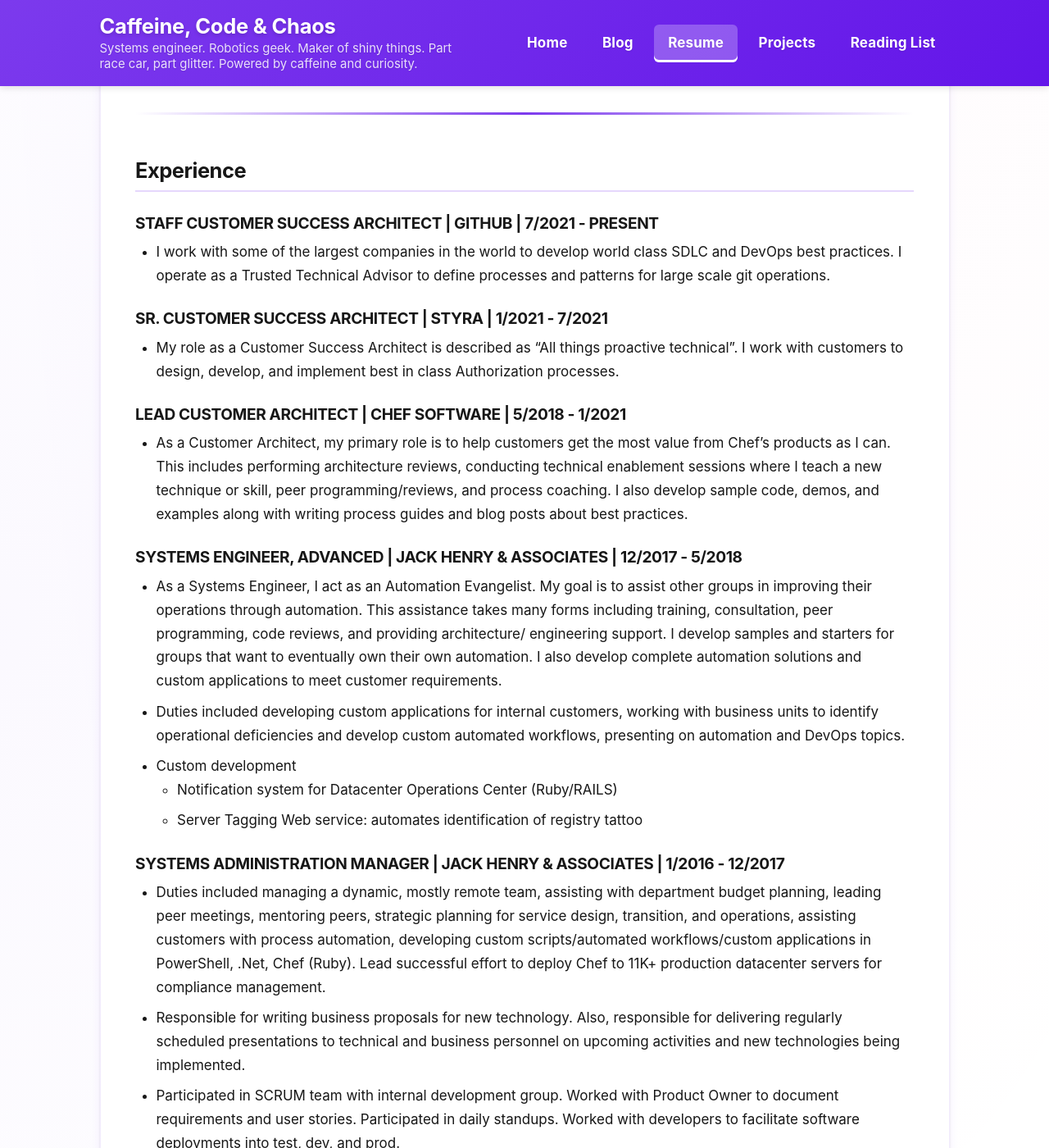
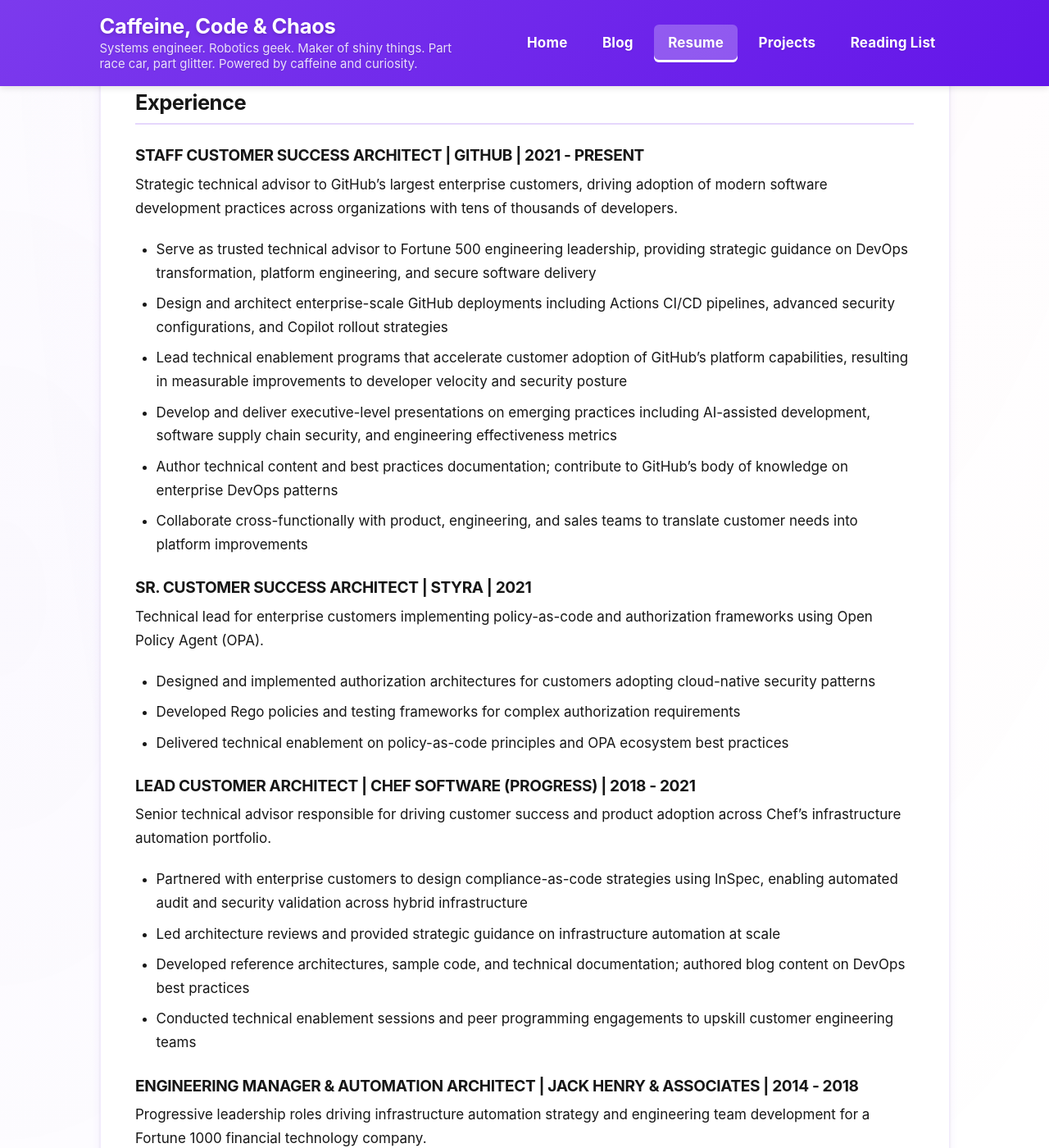
Before and after one commit to jmassardo/jmassardo.github.io, a Jekyll site: the page built from resume.md, in a window 1280 px wide and 1400 px high, scrolled down 1409 px. Shown: the whole window at 82% size. Built offline with Jekyll 4.4.1, drawn with Linux system fonts in a browser that asks for light colours; nearby versions of some CDN libraries; some of the changed text lies outside the part shown.

Commit message:
new post
Signed-off-by: Jenna Massardo <9603391+jmassardo@users.noreply.github.com>

```diff
--- a/resume.md
+++ b/resume.md
@@ -21,98 +21,94 @@ title: Resume
 
 ## Summary
 
-Highly motivated Technologist specializing in configuration management, systems management, DevOps practices, infrastructure automation technologies, and service design/delivery. Aiming to use my proven skills in implementing technology, service design, and process management in a career where I can help organizations use technology to transform operations.
+Technical executive and strategic advisor specializing in developer experience, platform engineering, and enterprise DevOps transformation. I partner with Fortune 500 engineering leaders to modernize software delivery, implement secure development practices, and drive measurable business outcomes. With deep expertise spanning infrastructure automation, policy-as-code, and AI-assisted development, I help organizations scale their engineering capabilities while maintaining security and compliance. Speaker, technical writer, and thought leader with a track record of enabling engineering teams to ship faster, safer, and smarter.
 
 ---
 
-## Skills & Abilities
+## Areas of Expertise
 
-### LANGUAGES
+### PLATFORM ENGINEERING & DEVELOPER EXPERIENCE
 
-.Net/C#, BASH, CSS, HTML, Java, Javascript, PowerShell, Python, Ruby (Chef DSC and RAILS), Swift
+Enterprise DevOps strategy, CI/CD architecture, GitHub Actions & workflows at scale, innersource program design, developer productivity optimization, engineering metrics & DORA adoption
 
-### TECHNOLOGIES
+### SECURITY & COMPLIANCE
 
-#### Automation
+DevSecOps implementation, policy-as-code (Open Policy Agent/Rego), software supply chain security, SBOM strategies, compliance automation, secrets management, security-first architecture
 
-Ansible, Chef Suite (Infra, InSpec, Habitat), Cloud (Azure, AWS, GCP, Kubernetes), CI/CD (Azure DevOps, GitHub Actions, GitLabCI, Jenkins, TravisCI), Terraform, Test Kitchen, Vagrant
+### AI-ASSISTED DEVELOPMENT
 
-#### Development
+GitHub Copilot enterprise deployment, AI-augmented workflows, responsible AI adoption strategies, developer enablement for AI tooling
 
-Eclipse, Git, GitHub, Visual Studio, VS Code
+### CLOUD & INFRASTRUCTURE
 
-#### Microsoft
+Multi-cloud architecture (Azure, AWS, GCP), Kubernetes & container orchestration, infrastructure as code (Terraform), configuration management at scale
 
-Active Directory, Azure, Certificate Services, Group Policy, IIS, Microsoft Deployment Toolkit, Office 365, SQL Server, System Center (Configuration Manager/InTune, Operations Manager, Orchestrator), Windows Client, Windows Server
+### TECHNICAL LEADERSHIP
 
-#### Other
-
-Apple/Mac, Docker, Gainsight, Google Suite, Kanban Tool, Hubspot, Linux (CentOS/Ubuntu), Salesforce, Spacewalk, Trello, Totango, VMWare Fusion, Zapier
-
-### MANAGEMENT
-
-* ~4 yrs. Experience in IT Leadership as a working Supervisor/Manager.
-* Successfully developed 3 independent teams and transitioned to other managers or newly promoted supervisors.
-* Assist in managing ~$10M in budget.
-* Lead a distributed team including remote employees.
+Strategic technology advisory, enterprise architecture review, technical enablement & training, cross-functional stakeholder alignment, engineering team scaling
 
 ---
 
 ## Experience
 
-#### STAFF CUSTOMER SUCCESS ARCHITECT | GITHUB | 7/2021 - PRESENT
+#### STAFF CUSTOMER SUCCESS ARCHITECT | GITHUB | 2021 - PRESENT
 
-* I work with some of the largest companies in the world to develop world class SDLC and DevOps best practices. I operate as a Trusted Technical Advisor to define processes and patterns for large scale git operations.
+Strategic technical advisor to GitHub's largest enterprise customers, driving adoption of modern software development practices across organizations with tens of thousands of developers.
 
-#### SR. CUSTOMER SUCCESS ARCHITECT | STYRA | 1/2021 - 7/2021
+* Serve as trusted technical advisor to Fortune 500 engineering leadership, providing strategic guidance on DevOps transformation, platform engineering, and secure software delivery
+* Design and architect enterprise-scale GitHub deployments including Actions CI/CD pipelines, advanced security configurations, and Copilot rollout strategies
+* Lead technical enablement programs that accelerate customer adoption of GitHub's platform capabilities, resulting in measurable improvements to developer velocity and security posture
+* Develop and deliver executive-level presentations on emerging practices including AI-assisted development, software supply chain security, and engineering effectiveness metrics
+* Author technical content and best practices documentation; contribute to GitHub's body of knowledge on enterprise DevOps patterns
+* Collaborate cross-functionally with product, engineering, and sales teams to translate customer needs into platform improvements
 
-* My role as a Customer Success Architect is described as "All things proactive technical". I work with customers to design, develop, and implement best in class Authorization processes.
+#### SR. CUSTOMER SUCCESS ARCHITECT | STYRA | 2021
 
-#### LEAD CUSTOMER ARCHITECT | CHEF SOFTWARE | 5/2018 - 1/2021
+Technical lead for enterprise customers implementing policy-as-code and authorization frameworks using Open Policy Agent (OPA).
 
-* As a Customer Architect, my primary role is to help customers get the most value from Chef's products as I can. This includes performing architecture reviews, conducting technical enablement sessions where I teach a new technique or skill, peer programming/reviews, and process coaching. I also develop sample code, demos, and examples along with writing process guides and blog posts about best practices.
+* Designed and implemented authorization architectures for customers adopting cloud-native security patterns
+* Developed Rego policies and testing frameworks for complex authorization requirements
+* Delivered technical enablement on policy-as-code principles and OPA ecosystem best practices
 
-#### SYSTEMS ENGINEER, ADVANCED | JACK HENRY & ASSOCIATES | 12/2017 - 5/2018
+#### LEAD CUSTOMER ARCHITECT | CHEF SOFTWARE (PROGRESS) | 2018 - 2021
 
-* As a Systems Engineer, I act as an Automation Evangelist. My goal is to assist other groups in improving their operations through automation. This assistance takes many forms including training, consultation, peer programming, code reviews, and providing architecture/ engineering support. I develop samples and starters for groups that want to eventually own their own automation. I also develop complete automation solutions and custom applications to meet customer requirements.
-* Duties included developing custom applications for internal customers, working with business units to identify operational deficiencies and develop custom automated workflows, presenting on automation and DevOps topics.
-* Custom development
-  * Notification system for Datacenter Operations Center (Ruby/RAILS)
-  * Server Tagging Web service: automates identification of registry tattoo
+Senior technical advisor responsible for driving customer success and product adoption across Chef's infrastructure automation portfolio.
 
-#### SYSTEMS ADMINISTRATION MANAGER | JACK HENRY & ASSOCIATES | 1/2016 - 12/2017
+* Partnered with enterprise customers to design compliance-as-code strategies using InSpec, enabling automated audit and security validation across hybrid infrastructure
+* Led architecture reviews and provided strategic guidance on infrastructure automation at scale
+* Developed reference architectures, sample code, and technical documentation; authored blog content on DevOps best practices
+* Conducted technical enablement sessions and peer programming engagements to upskill customer engineering teams
 
-* Duties included managing a dynamic, mostly remote team, assisting with department budget planning, leading peer meetings, mentoring peers, strategic planning for service design, transition, and operations, assisting customers with process automation, developing custom scripts/automated workflows/custom applications in PowerShell, .Net, Chef (Ruby). Lead successful effort to deploy Chef to 11K+ production datacenter servers for compliance management.
-* Responsible for writing business proposals for new technology. Also, responsible for delivering regularly scheduled presentations to technical and business personnel on upcoming activities and new technologies being implemented.
-* Participated in SCRUM team with internal development group. Worked with Product Owner to document requirements and user stories. Participated in daily standups. Worked with developers to facilitate software deployments into test, dev, and prod.
-* Our team delivered systems management and infrastructure automation technologies to internal customers (over 22K systems) using technologies such as Chef, System Center Configuration Manager, Spacewalk, System Center Orchestrator.
+#### ENGINEERING MANAGER & AUTOMATION ARCHITECT | JACK HENRY & ASSOCIATES | 2014 - 2018
 
-#### SYSTEMS ADMINISTRATION SUPERVISOR | JACK HENRY & ASSOCIATES | 1/2014 – 1/2016
+Progressive leadership roles driving infrastructure automation strategy and engineering team development for a Fortune 1000 financial technology company.
 
-* Duties included supervising a team of 7 people including remote employees; assisting with budget planning; performing performance appraisals; coordinating training; managing project resources.
-* Successfully built 3 teams as a Supervisor: a Systems Management Team, an Operations Monitoring Team, and a Certificate Services Team.
-* Implemented ConfigMgr upgrades with the Systems Management Team. Deployed an enterprise wide monitoring solution using System Center Operations Manager. Designed and deployed an enterprise-class PKI Infrastructure.
+* Led successful enterprise-wide deployment of configuration management to 11,000+ production servers, establishing compliance automation capabilities
+* Built and mentored multiple high-performing teams including Systems Management, Operations Monitoring, and Security Infrastructure
+* Managed distributed engineering teams and contributed to $10M+ technology budget planning
+* Championed DevOps practices and automation adoption across business units through training, consultation, and internal evangelism
+* Developed custom automation solutions and internal tooling to improve operational efficiency
 
-#### SR. SYSTEMS ADMINISTRATOR | JACK HENRY & ASSOCIATES | 1/2003 – 1/2014
+---
 
-* Duties included deploying and maintaining a multi-site SCCM hierarchy; deploying software; deploying software updates; monitoring update and configuration compliance; providing reports for asset tracking, software license tracking, and assisting network security engineers with compliance reporting for unauthorized software; supporting Pc Technicians and Hardware Server Administrators with Operating System Deployment, including building boot images, building OS images, and task sequences. Other duties include administering Active Directory and Group Policy. Act as Subject Matter Expert for Systems Management technologies and processes.
+## Thought Leadership
+
+* **Technical Blog:** [dxrf.com/blog](https://www.dxrf.com/blog) — Writing on DevOps, platform engineering, and engineering leadership
+* **Speaking:** Internal and customer-facing presentations on enterprise DevOps, GitHub best practices, and AI-assisted development
+* **Open Source:** Contributor to documentation and community resources
 
 ---
 
 ## Education
 
-#### ASSOCIATE OF APPLIED SCIENCE | 2003 | NORTH ARKANSAS COLLEGE
+#### NORTH ARKANSAS COLLEGE
 
-* Major: Electronics Technology
+* Associate of Applied Science, Computer Information Technology
+* Associate of Applied Science, Electronics Technology
 
-#### ASSOCIATE OF APPLIED SCIENCE | 2002 | NORTH ARKANSAS COLLEGE
+---
 
-* Major: Computer Information Technology
+## Certifications
 
-#### Certifications
-
-* GitHub: Actions - Working with GitHub Actions in the Enterprise
-* MTA: Cloud Fundamentals
-* MCTS: System Center Configuration Manager
-* ITIL Foundations v3.0
-* ITIL Intermediate – Service Strategy
+* GitHub Actions - Working with GitHub Actions in the Enterprise
+* ITIL Foundations & Service Strategy
```
Also changed, not shown: _posts/2026-01-15-github-copilot-guide-for-every-role.md (added, +211 -0 lines).
